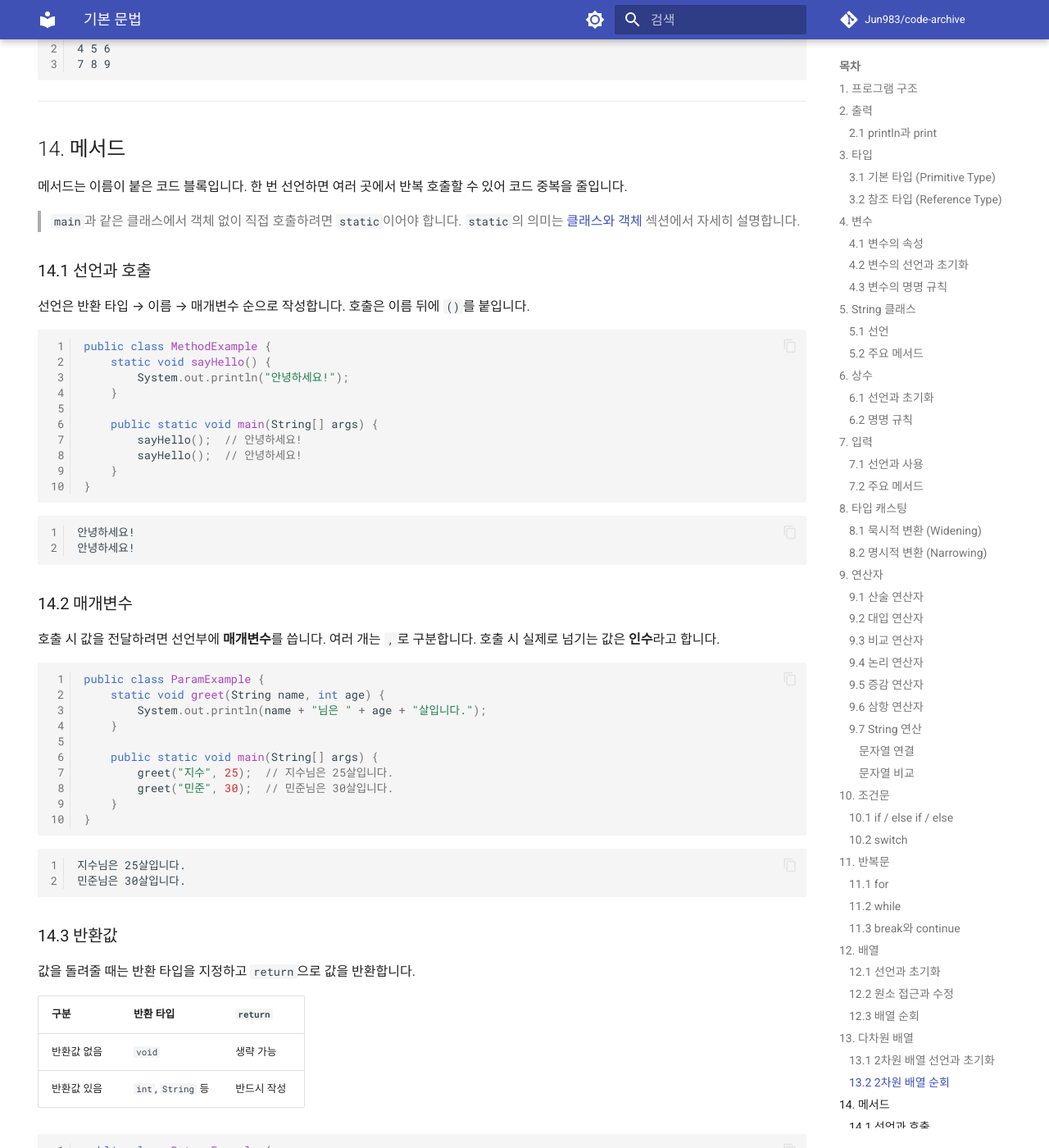
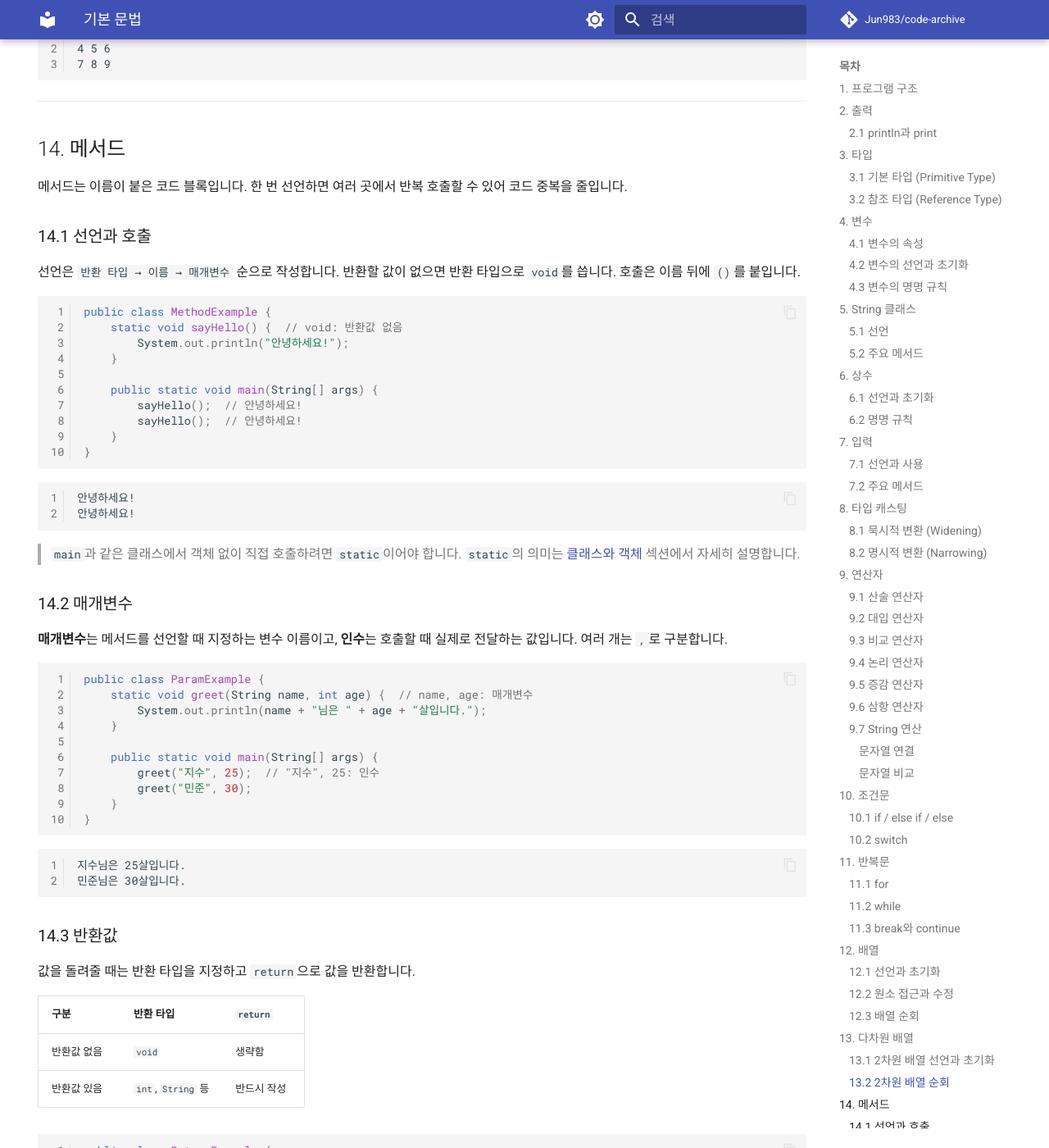
Before and after one commit to Jun983/code-archive, an MkDocs documentation site: the page built from docs/java/syntax.md, in a window 1280 px wide and 1400 px high, scrolled down 24536 px. Shown: the whole window at 82% size. Built offline with MkDocs 1.6.1 and Material for MkDocs 9.7.7, drawn with Linux system fonts in a browser that asks for light colours; comment, search, counter and statistics services are not loaded.

Commit message:
docs(java): 메서드 섹션 초보자 친화성 개선
Co-Authored-By: Claude Sonnet 4.6 <noreply@anthropic.com>

````diff
--- a/docs/java/syntax.md
+++ b/docs/java/syntax.md
@@ -1035,15 +1035,13 @@ public class TwoDimLoopExample {
 
 메서드는 이름이 붙은 코드 블록입니다. 한 번 선언하면 여러 곳에서 반복 호출할 수 있어 코드 중복을 줄입니다.
 
-> `main`과 같은 클래스에서 객체 없이 직접 호출하려면 `static`이어야 합니다. `static`의 의미는 [클래스와 객체](class-object.md) 섹션에서 자세히 설명합니다.
-
 ### 14.1 선언과 호출
 
-선언은 반환 타입 → 이름 → 매개변수 순으로 작성합니다. 호출은 이름 뒤에 `()`를 붙입니다.
+선언은 `반환 타입 → 이름 → 매개변수` 순으로 작성합니다. 반환할 값이 없으면 반환 타입으로 `void`를 씁니다. 호출은 이름 뒤에 `()`를 붙입니다.
 
 ```java
 public class MethodExample {
-    static void sayHello() {
+    static void sayHello() {  // void: 반환값 없음
         System.out.println("안녕하세요!");
     }
 
@@ -1059,19 +1057,21 @@ public class MethodExample {
 안녕하세요!
 ```
 
+> `main`과 같은 클래스에서 객체 없이 직접 호출하려면 `static`이어야 합니다. `static`의 의미는 [클래스와 객체](class-object.md) 섹션에서 자세히 설명합니다.
+
 ### 14.2 매개변수
 
-호출 시 값을 전달하려면 선언부에 **매개변수**를 씁니다. 여러 개는 `,`로 구분합니다. 호출 시 실제로 넘기는 값은 **인수**라고 합니다.
+**매개변수**는 메서드를 선언할 때 지정하는 변수 이름이고, **인수**는 호출할 때 실제로 전달하는 값입니다. 여러 개는 `,`로 구분합니다.
 
 ```java
 public class ParamExample {
-    static void greet(String name, int age) {
+    static void greet(String name, int age) {  // name, age: 매개변수
         System.out.println(name + "님은 " + age + "살입니다.");
     }
 
     public static void main(String[] args) {
-        greet("지수", 25);  // 지수님은 25살입니다.
-        greet("민준", 30);  // 민준님은 30살입니다.
+        greet("지수", 25);  // "지수", 25: 인수
+        greet("민준", 30);
     }
 }
 ```
@@ -1087,7 +1087,7 @@ public class ParamExample {
 
 | 구분 | 반환 타입 | `return` |
 |------|-----------|----------|
-| 반환값 없음 | `void` | 생략 가능 |
+| 반환값 없음 | `void` | 생략함 |
 | 반환값 있음 | `int`, `String` 등 | 반드시 작성 |
 
 ```java
````
